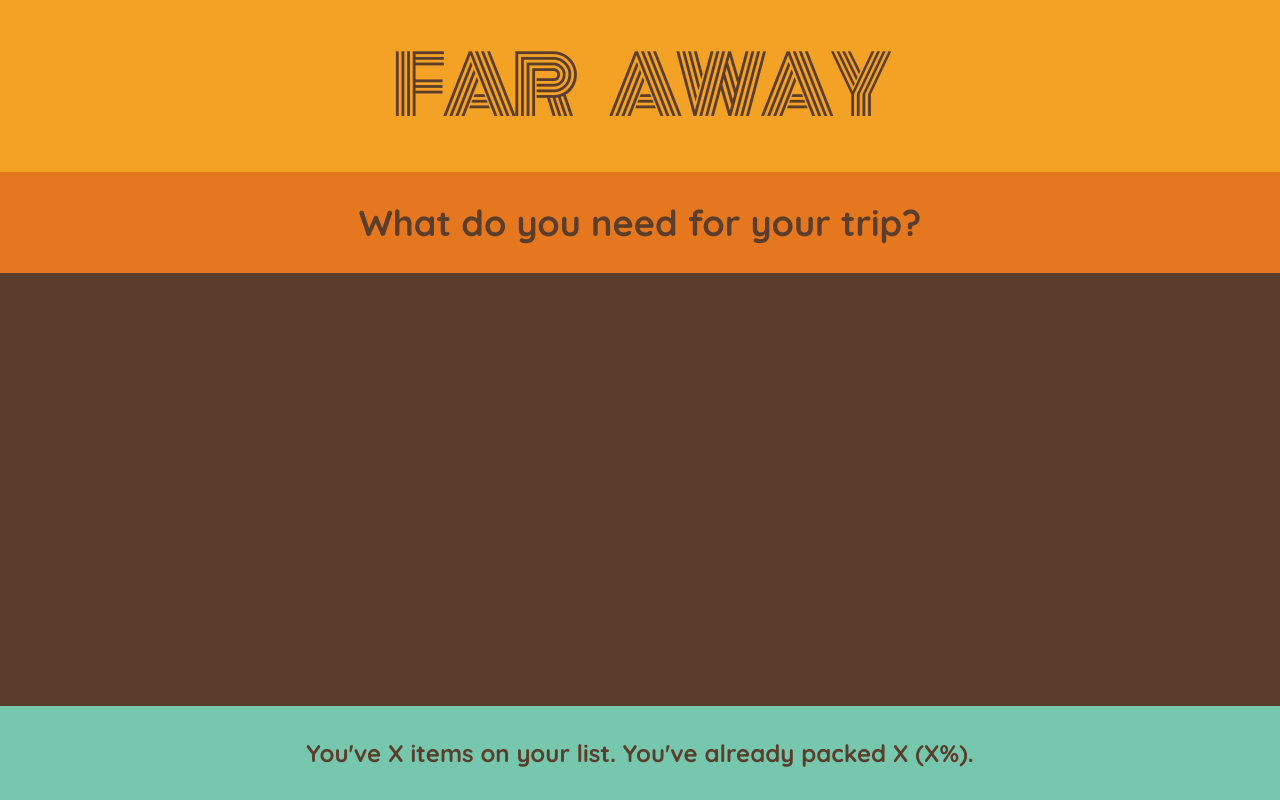
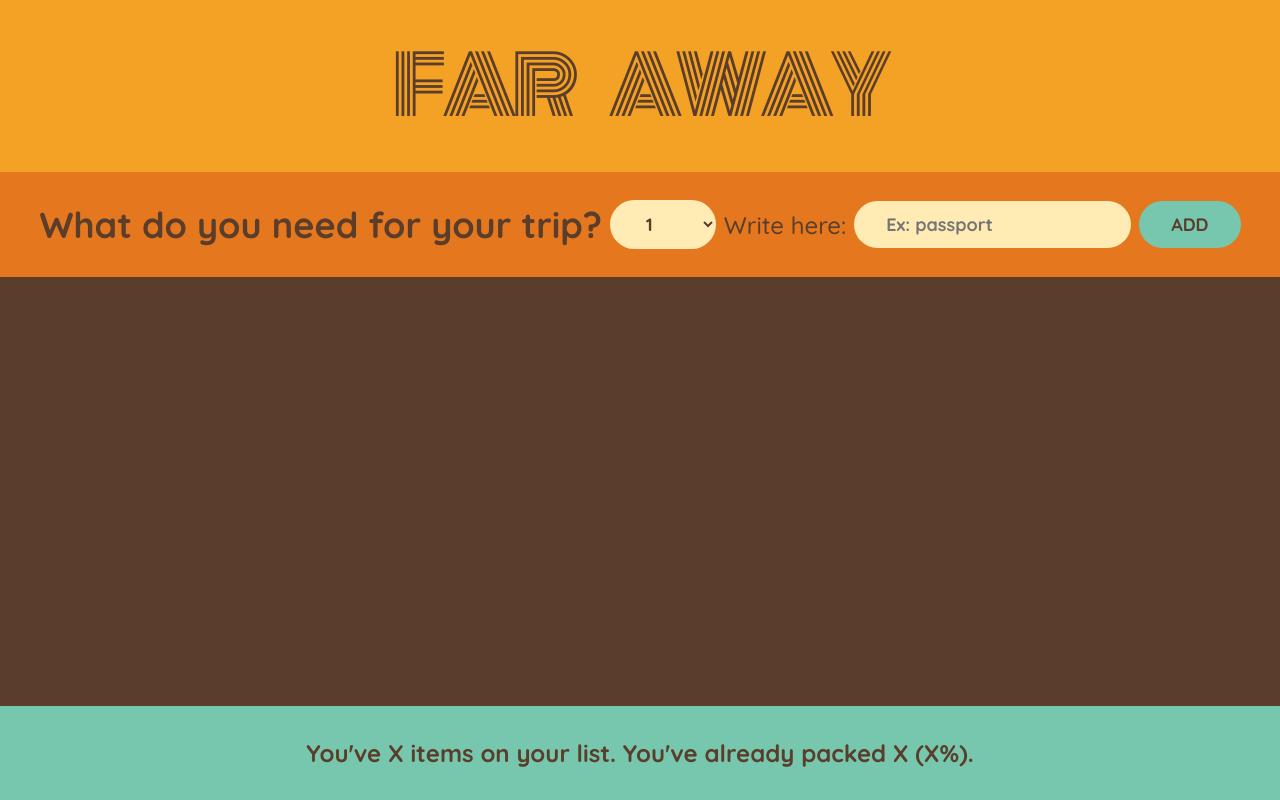
Before and after one commit to marcelabpetroli/far-away, a React (Create React App) app: page / in a window 1280 px wide. Built offline with nearby package versions, Linux system fonts and the light colour scheme; the HTML template or start-up script is replaced by a standard one.

Commit message:
feat: implement adding new item

```diff
--- a/src/App.js
+++ b/src/App.js
@@ -1,8 +1,16 @@
+import { useState } from 'react';
+
 function App() {
+  const [items, setItems] = useState([]);
+
+  function handleAddItems(item) {
+    setItems((items) => [...items, item]);
+  }
+
   return (
     <div className='app'>
       <Logo />
-      <Form />
+      <Form onAddItems={handleAddItems} />
       <PackingList />
       <Stats />
     </div>
@@ -13,10 +21,42 @@
   return <h1>Far Away</h1>;
 }
 
-function Form() {
+function Form({ onAddItems }) {
+  const [quantity, setQuantity] = useState(1);
+  const [description, setDescription] = useState('');
+
+  function handleSubmit(e) {
+    e.preventDefault();
+
+    if (!description) return;
+
+    const newItem = { id: Date.now(), quantity, description, packed: false };
+    onAddItems(newItem);
+
+    setQuantity(1);
+    setDescription('');
+  }
+
   return (
-    <form class='add-form'>
+    <form className='add-form' onSubmit={handleSubmit}>
       <h2>What do you need for your trip?</h2>
+      <select value={quantity} onChange={(e) => setQuantity(e.target.value)}>
+        {Array.from({ length: 20 }, (_, i) => i + 1).map((num) => (
+          <option value={num} key={num}>
+            {num}
+          </option>
+        ))}
+      </select>
+      <label htmlFor='item'>Write here:</label>
+      <input
+        type='text'
+        placeholder='Ex: passport'
+        name='item'
+        id='item'
+        value={description}
+        onChange={(e) => setDescription(e.target.value)}
+      />
+      <button>Add</button>
     </form>
   );
 }
```
